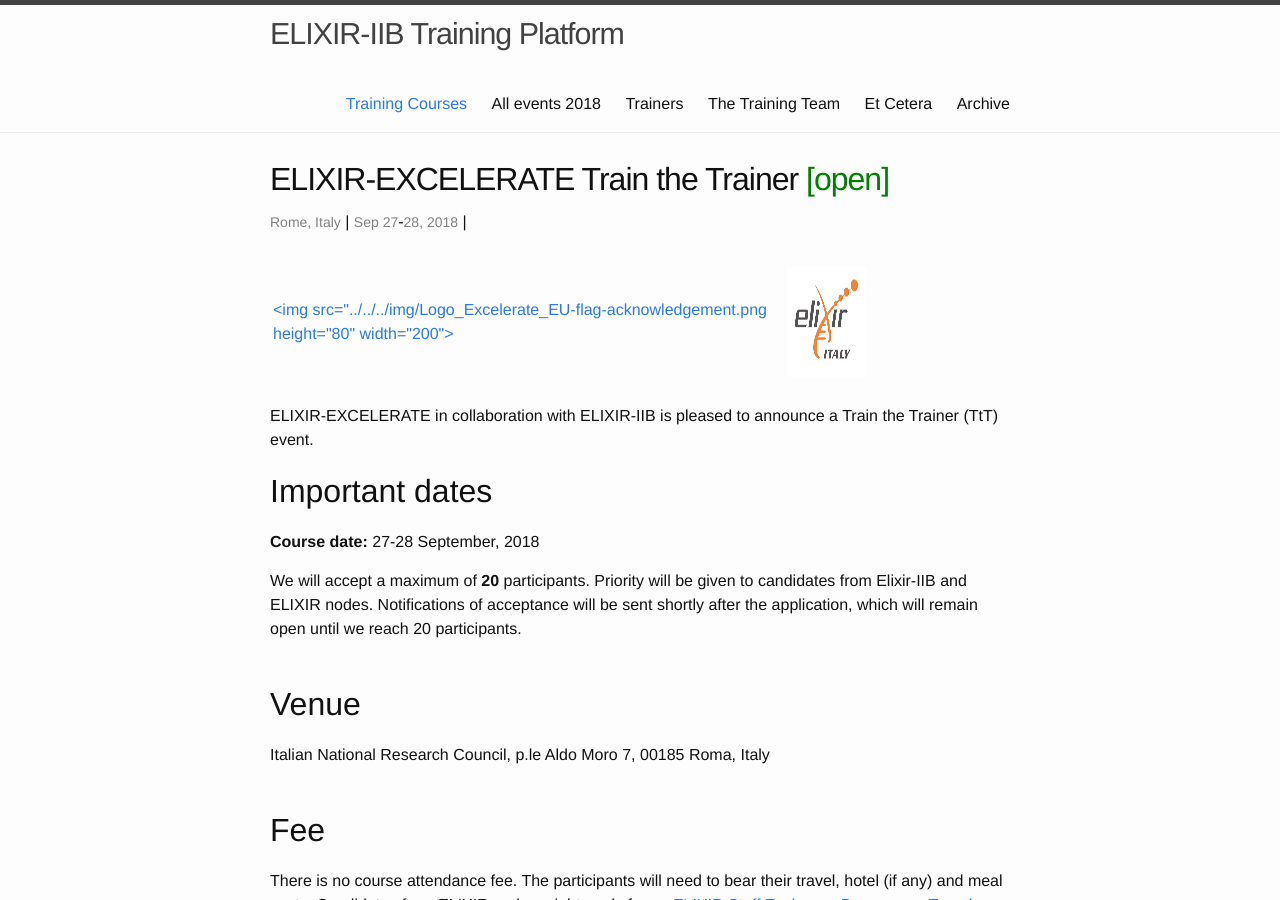
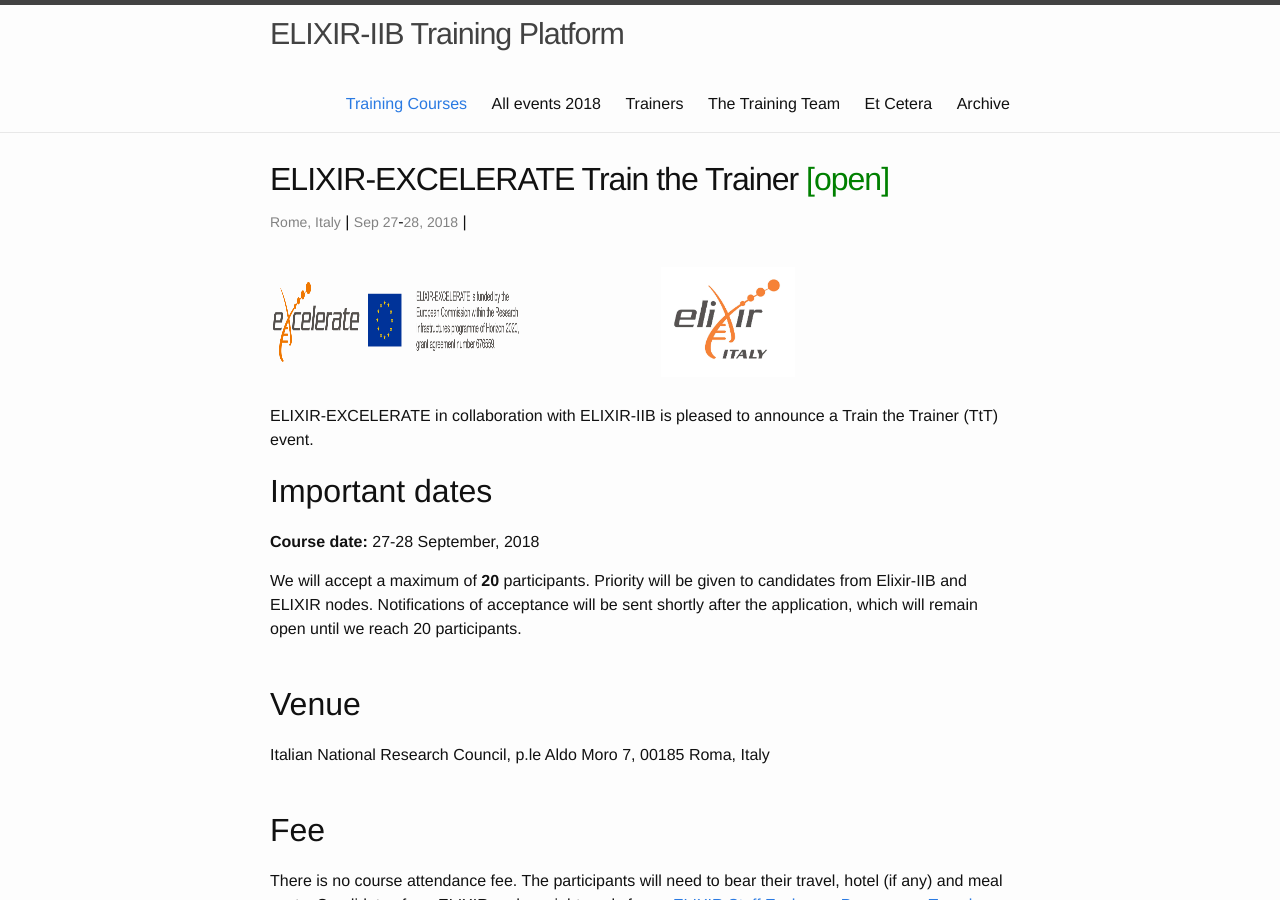
Before and after one commit to ELIXIR-IIB-training/website, a Jekyll site: the page built from _posts/2018-09-27-train-the-trainer-rome.md, in a window 1280 px wide and 900 px high. Built offline with Jekyll 4.4.1, drawn with Linux system fonts in a browser that asks for light colours.

Commit message:
Add ner Excelerate Logo

```diff
--- a/_posts/2018-09-27-train-the-trainer-rome.md
+++ b/_posts/2018-09-27-train-the-trainer-rome.md
@@ -11,7 +11,7 @@ description: ELIXIR-EXCELERATE, in collaboration with ELIXIR-IIB, is pleased to
 
 <table border="0" width="600">
   <tr>
-  <td><a href="https://www.elixir-europe.org/about-us/how-funded/eu-projects/excelerate"><img src="../../../img/Logo_Excelerate_EU-flag-acknowledgement.png height="80" width="200"></a></td>
+  <td><a href="https://www.elixir-europe.org/about-us/how-funded/eu-projects/excelerate"><img src="../../../img/Logo_Excelerate_EU-flag-acknowledgement.png" height="80" width="250"></a></td>
   <td><a href="http://elixir-italy.org"><img src="../../../img/logo_elixir_italy.jpg" height="110"></a></td>
   </tr>
 </table>
```
